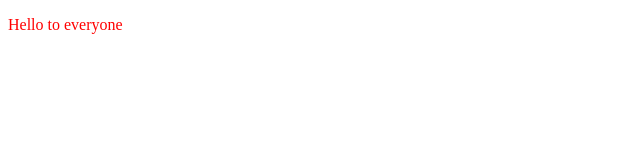
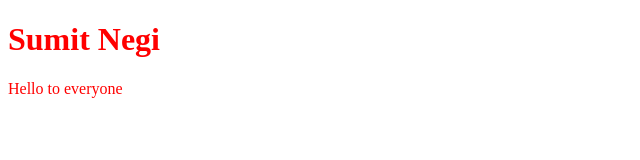
Before and after one commit to sumitnegi77/localrepo, a plain HTML site: page index.html in a window 1280 px wide. Shown: the whole page, without its empty margins (0-640 px from the left). Drawn offline with Linux system fonts and the light colour scheme.

Commit message:
modefied

```diff
--- a/index.html
+++ b/index.html
@@ -7,6 +7,7 @@
     <link rel="stylesheet" href="style.css">
 </head>
 <body>
+    <h1>Sumit Negi</h1>
     <p>Hello to everyone</p>
 </body>
 </html>
```
